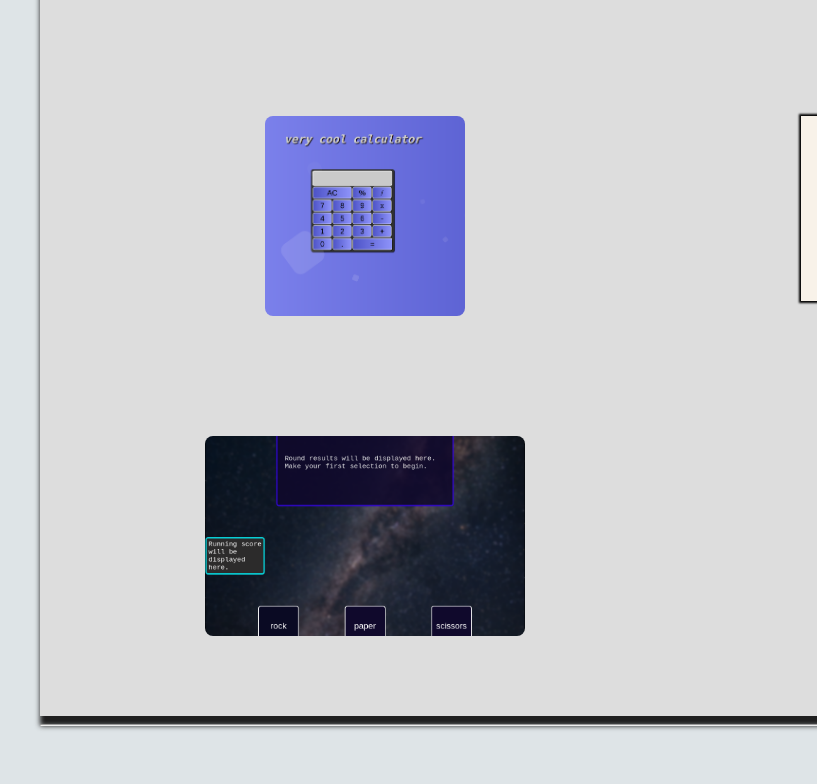
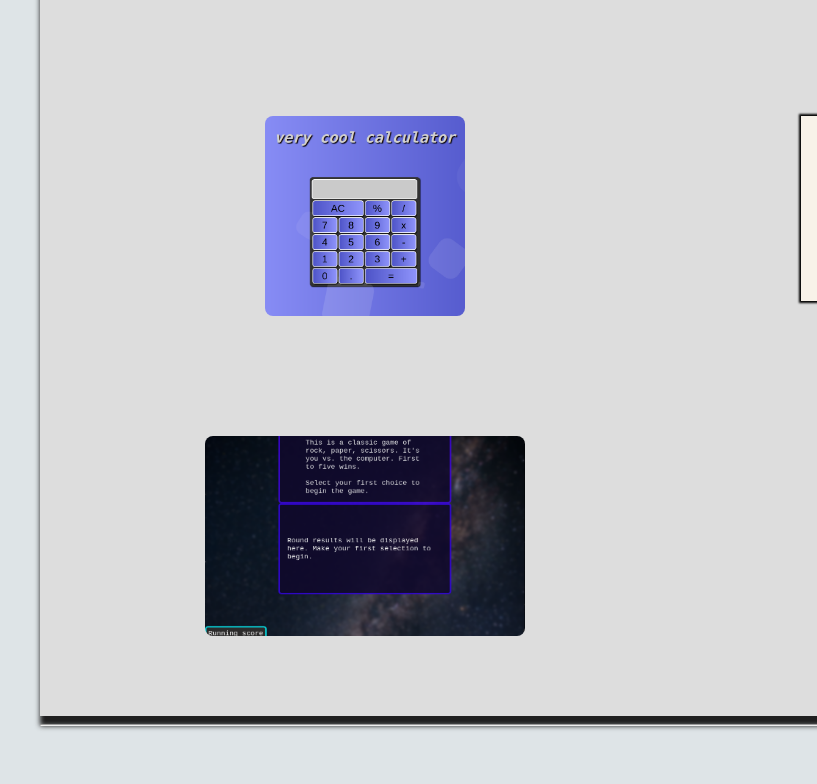
Before and after one commit to lifeofbry19/personal-portfolio, a plain HTML site: page index.html in a window 1280 px wide. Shown: the part 564-1348 px from the top of the page, 0-817 px from the left. Drawn offline with Linux system fonts and the light colour scheme.

Commit message:
fixed a couple links

```diff
--- a/index.html
+++ b/index.html
@@ -96,7 +96,7 @@
     <footer class="footer-container">
         <div class="footer-links">
             <div class="github-link">
-               <a href="#"> <i class="fa-brands fa-github"></i>
+               <a href="https://github.com/lifeofbry19"> <i class="fa-brands fa-github"></i>
                </a>
             </div>
 
--- a/styles.css
+++ b/styles.css
@@ -90,7 +90,7 @@ ul{
     padding: 5vh;
     margin-bottom: 5vh;
     cursor: pointer;
-    background-image: url(calc-app-prev.png);
+    background-image: url(calc-app-2.png);
     background-position: center;
     background-size: cover;
 
@@ -121,7 +121,7 @@ ul{
 
     margin-bottom: 5vh;
     cursor: pointer;
-    background-image: url(rps-preview.png);
+    background-image: url(rps-2.png);
     background-position: center;
     background-size: cover;
     flex-grow: 2;
```
Also changed, not shown: calc-app-2.png (added), rps-2.png (added).
